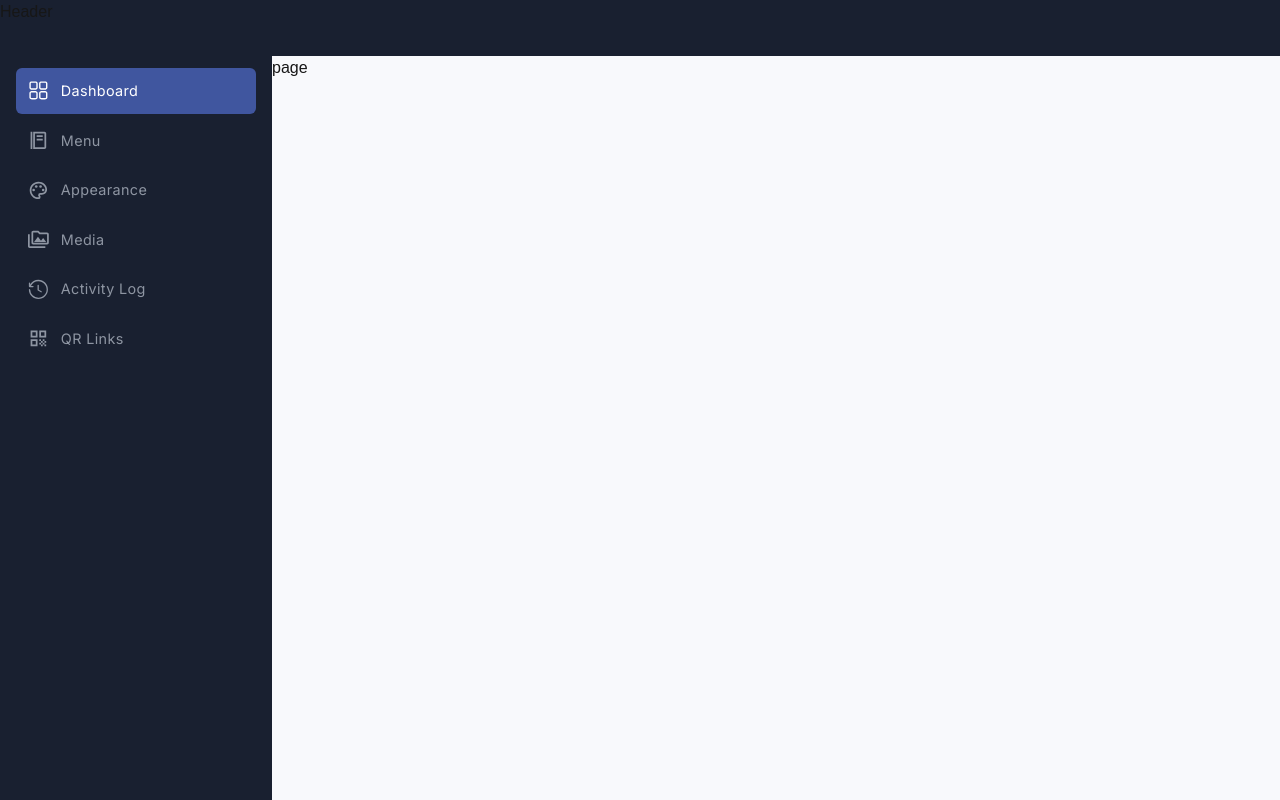
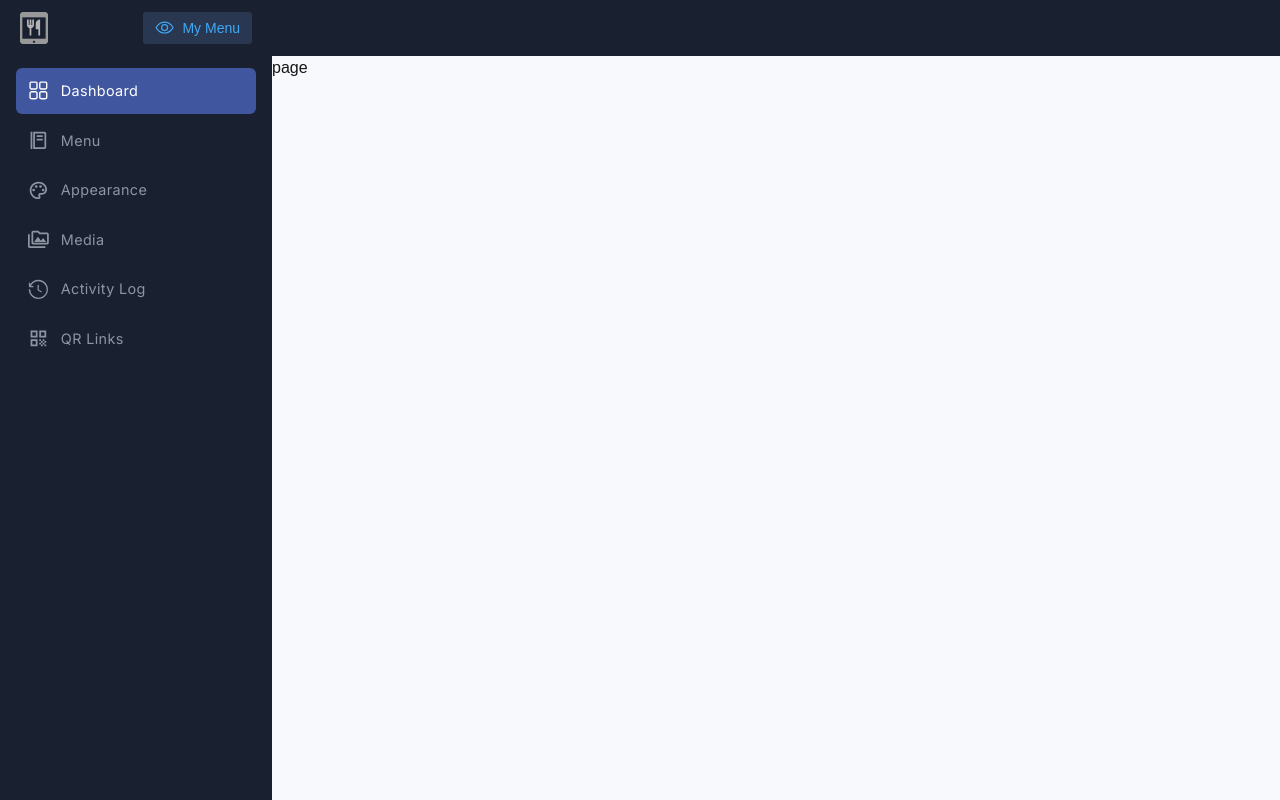
Before and after one commit to hosoocha20/smartmenu-manager, a Next.js app: page /dashboard in a window 1280 px wide. Built offline with nearby package versions, Linux system fonts and the light colour scheme.

Commit message:
header - icon + view my menu styles

```diff
--- a/src/app/components/Header.tsx
+++ b/src/app/components/Header.tsx
@@ -1,8 +1,21 @@
+'use client'
 import React from 'react'
+import { PiEye } from "react-icons/pi";
 
 const Header = () => {
   return (
-    <div className='w-full h-[3.5rem] bg-my-primary-950'>Header</div>
+    <div className='w-full h-[3.5rem] grid grid-cols-[17rem_auto] bg-my-primary-950 py-2'>
+      <div className='h-full flex items-center justify-between px-5'>
+        <img src={"/smartmenuicon.svg"} className='h-[2rem] w-auto'/>
+        <button className='h-[2rem] flex text-[#3FA9F5] bg-my-primary-900 rounded-[0.2rem] px-3 gap-2 items-center '>
+          <PiEye className='flex text-[1.2rem]'/>
+          <p className='text-sm'>My Menu</p>
+        </button>
+      </div>
+      <div>
+
+      </div>
+    </div>
   )
 }
 
```
Also changed, not shown: public/smartmenuicon.svg (added).
